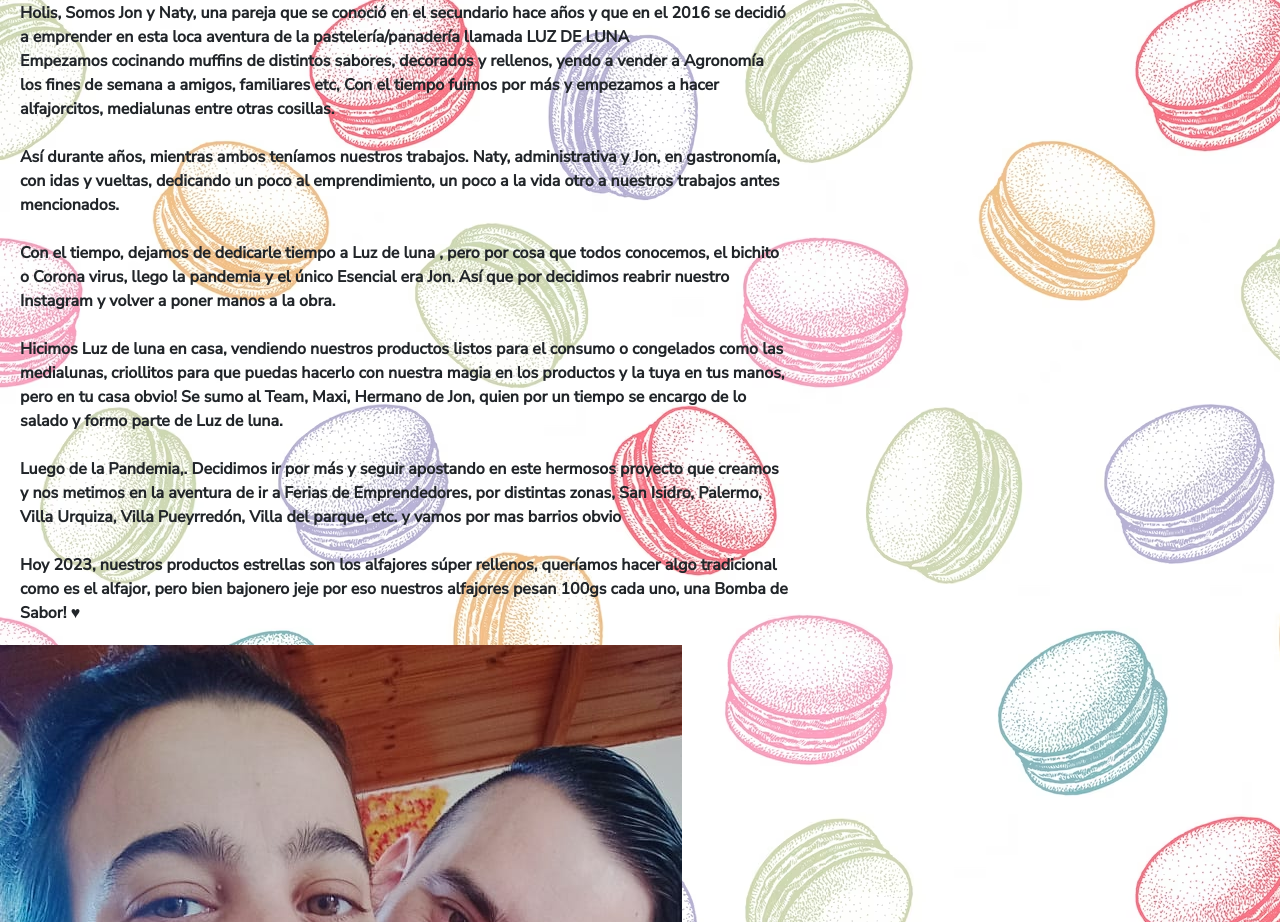
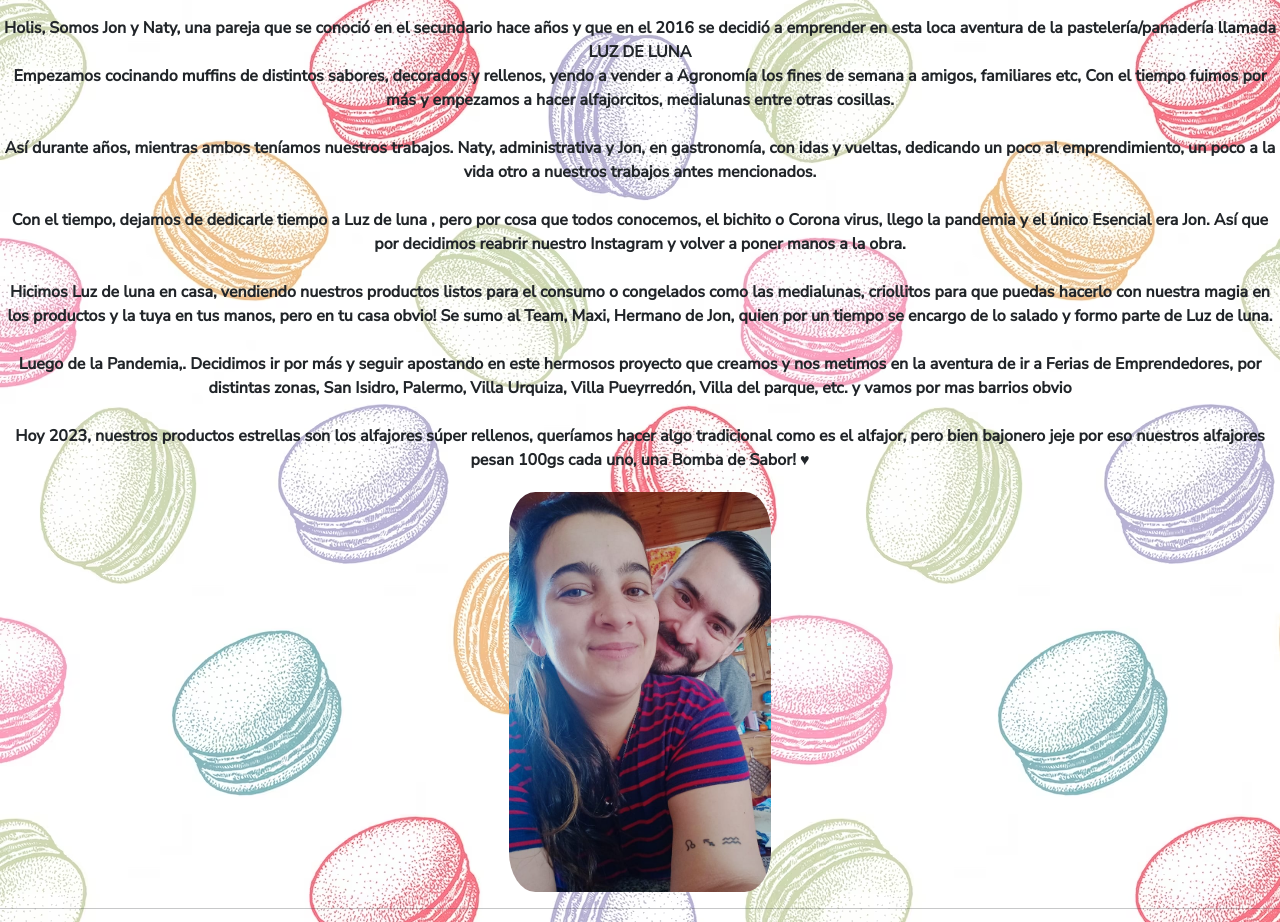
Before and after one commit to AgustinDeBonis/Luz-de-luna-Coder, a website: page pages/quienes-somos.html in a window 1280 px wide. Shown: the part 172-1094 px from the top of the page. Drawn offline with nearby package versions, Linux system fonts and the light colour scheme.

Commit message:
[main] agregando foto blog

```diff
--- a/pages/quienes-somos.html
+++ b/pages/quienes-somos.html
@@ -49,8 +49,9 @@
       </header>
         <br>
         <main>
-         <h1 class="title animate__animated animate__fadeInDown" >BIENVENIDO/A #ALFALOVER AQUÍ NUESTRA BREVE HISTORIA</h1>
-         <p class="blog">
+          <h1 class="title animate__animated animate__fadeInDown">BIENVENIDO/A #ALFALOVER AQUÍ NUESTRA BREVE HISTORIA</h1>
+         <div class="blog-container">
+          <p class="blog-container__blog">
              Holis, Somos Jon y Naty, una pareja que se conoció en el secundario hace años y que en el 2016 se decidió a emprender en esta loca aventura de la pastelería/panadería llamada LUZ DE LUNA
              <br>
              Empezamos cocinando muffins de distintos sabores, decorados y rellenos, yendo a vender a Agronomía los fines de semana a amigos, familiares etc, Con el tiempo fuimos por más y empezamos a hacer alfajorcitos, medialunas entre otras cosillas.
@@ -68,8 +69,9 @@
              <br> <br>
              Hoy 2023, nuestros productos estrellas son los alfajores súper rellenos, queríamos hacer algo tradicional como es el alfajor, pero bien bajonero jeje por eso nuestros alfajores pesan 100gs cada uno, una Bomba de Sabor! ♥
           </p>
-         <div class="img_blog">
-          <img src="../assets/naty-y-jonfinal.jpg" alt="Los creadores de Luz de luna">
+          <div >
+           <img class="blog-container__img img-fluid animate__animated animate__zoomIn" src="../assets/naty-y-jonfinal.jpg" alt="Los creadores de Luz de luna">
+          </div>
          </div>
         </main>
         <hr>
--- a/scss/_blog.scss
+++ b/scss/_blog.scss
@@ -1,6 +1,25 @@
-.blog{
-    font-weight: 600;
-    margin: 20px;
-    width: 60%;
+.blog-container{
     padding: 0;
+    display: flex;
+    flex-direction: column;
+    align-items: center;
+    text-align: center;
+
+    &__blog{
+
+     font-weight: 600;
+     margin: 20px;
+     width: 100%;
+     padding: 0;
+
+    }
+    &__img{
+        height: 400px;
+        max-width: 100%;
+        border-radius: 10%;
+        border: 20px;
+        border-color: black ;
+
+    }
+
 }
--- a/scss/_imgblog.scss
+++ b/scss/_imgblog.scss
@@ -1,3 +1,3 @@
 .img_blog{
-    display: flex;
+   max-width: 40%;
 }
```
Also changed, not shown: css/main.css, 1 other file. Lines whose indentation alone changed are shown as unchanged.
